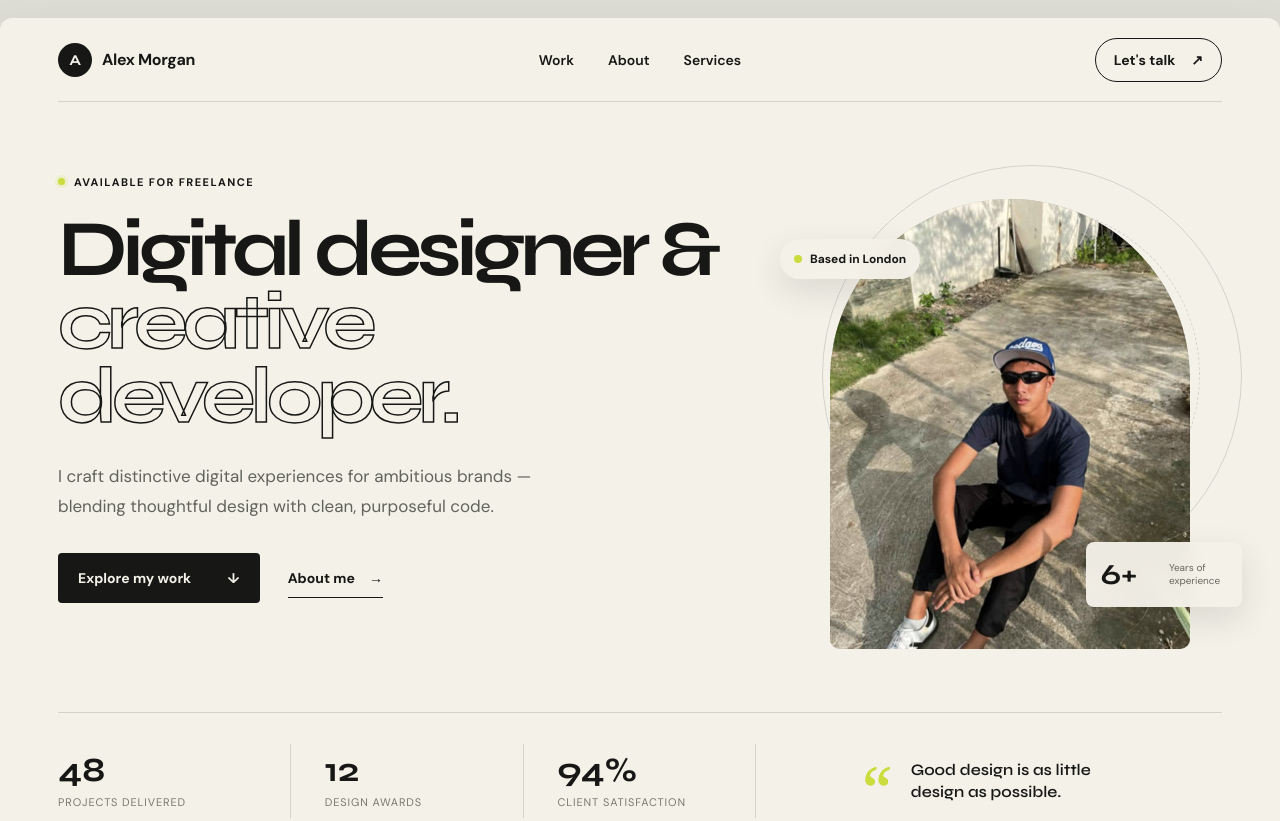
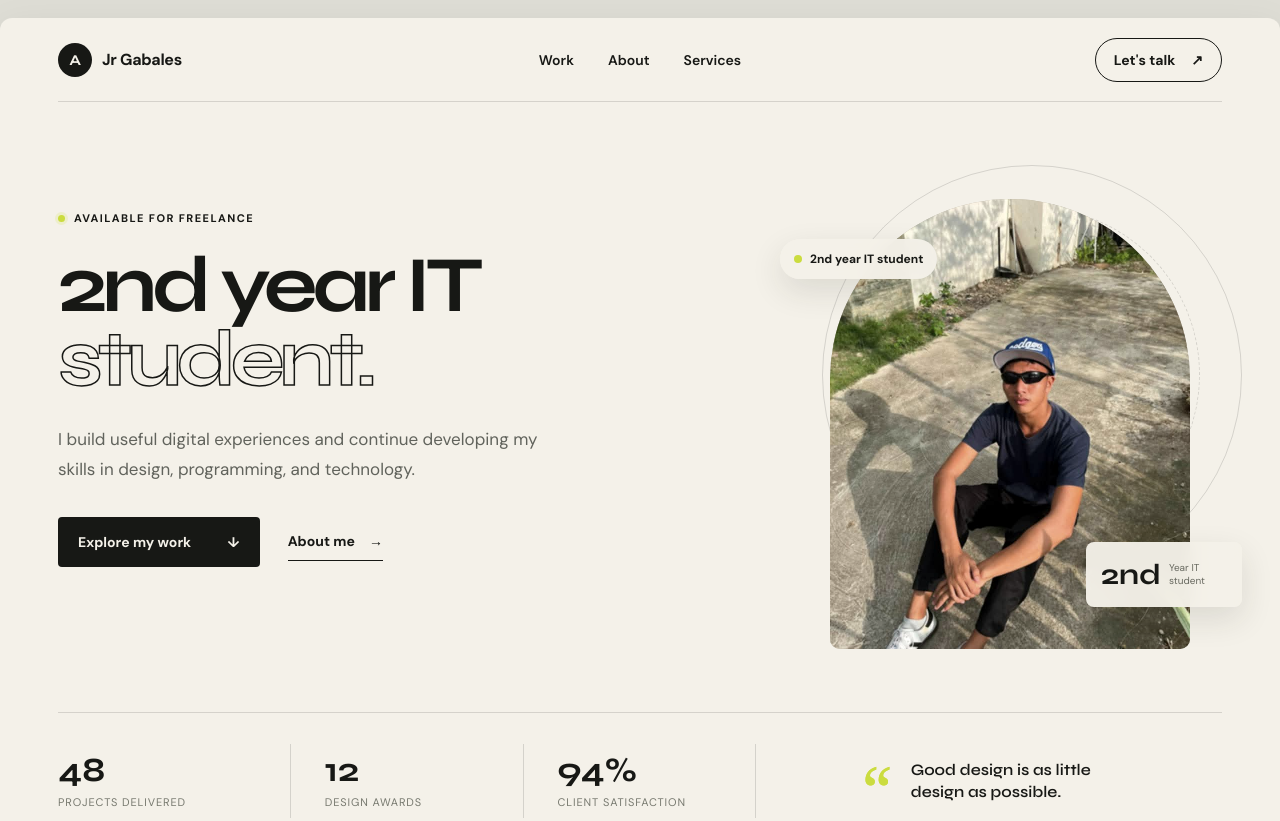
Before and after one commit to jrgabales2006-dot/Gabales-project-1, a plain HTML site: page index.html in a window 1280 px wide. Shown: the top 821 px of the page. Drawn offline with Linux system fonts and the light colour scheme.

Commit message:
adding the name and course

```diff
--- a/index.html
+++ b/index.html
@@ -3,8 +3,8 @@
 <head>
   <meta charset="UTF-8">
   <meta name="viewport" content="width=device-width, initial-scale=1.0">
-  <meta name="description" content="Personal portfolio of Alex Morgan, visual designer and front-end developer.">
-  <title>Alex Morgan — Creative Developer</title>
+  <meta name="description" content="Personal portfolio of Jr Gabales, second-year IT student.">
+  <title>Jr Gabales — 2nd Year IT Student</title>
   <link rel="preconnect" href="https://fonts.googleapis.com">
   <link rel="preconnect" href="https://fonts.gstatic.com" crossorigin>
   <link href="https://fonts.googleapis.com/css2?family=DM+Sans:wght@400;500;600;700&family=Syne:wght@600;700;800&display=swap" rel="stylesheet">
@@ -15,7 +15,7 @@
     <header class="nav-wrap">
       <a class="brand" href="#top" aria-label="Back to top">
         <span class="brand-mark">A</span>
-        <span>Alex Morgan</span>
+        <span>Jr Gabales</span>
       </a>
       <nav class="nav-links" aria-label="Main navigation">
         <a href="#work">Work</a>
@@ -32,27 +32,27 @@
       <section class="hero" aria-labelledby="hero-title">
         <div class="hero-copy">
           <p class="eyebrow"><span></span> Available for freelance</p>
-          <h1 id="hero-title">Digital designer &amp;<br><em>creative developer.</em></h1>
-          <p class="hero-intro">I craft distinctive digital experiences for ambitious brands — blending thoughtful design with clean, purposeful code.</p>
+          <h1 id="hero-title">2nd year IT<br><em>student.</em></h1>
+          <p class="hero-intro">I build useful digital experiences and continue developing my skills in design, programming, and technology.</p>
           <div class="hero-actions">
             <a class="primary-button" href="#work">Explore my work <span aria-hidden="true">↓</span></a>
             <a class="text-link" href="#about">About me <span aria-hidden="true">→</span></a>
           </div>
         </div>
 
-        <div class="portrait-wrap" aria-label="Portrait of Alex Morgan">
+        <div class="portrait-wrap" aria-label="Portrait of Jr Gabales">
           <div class="orbit orbit-one"></div>
           <div class="orbit orbit-two"></div>
           <div class="portrait-card">
-            <img src="assets/profile.png" alt="Profile portrait of Alex Morgan">
+            <img src="assets/profile.png" alt="Profile portrait of Jr Gabales">
           </div>
           <div class="badge badge-top">
             <span class="badge-dot"></span>
-            Based in London
+            2nd year IT student
           </div>
           <div class="badge badge-bottom">
-            <strong>6+</strong>
-            <span>Years of experience</span>
+            <strong>2nd</strong>
+            <span>Year IT student</span>
           </div>
         </div>
       </section>
@@ -123,8 +123,8 @@
         <div class="about-copy">
           <h2>I turn complex ideas into simple, memorable experiences.</h2>
           <div class="about-columns">
-            <p>I'm a multidisciplinary designer with a developer's mindset. I care about the details, the story, and the way people feel when they interact with a product.</p>
-            <p>Over the last six years, I've partnered with startups and global teams to build brands and digital products that are both useful and unmistakably human.</p>
+            <p>I'm a second-year IT student who enjoys learning how technology can solve everyday problems. I care about clean design and creating experiences that feel simple and useful.</p>
+            <p>I'm currently developing my skills in programming, web development, and design while working on projects that help me grow as a future technology professional.</p>
           </div>
         </div>
       </section>
@@ -165,9 +165,9 @@
     <footer>
       <a class="brand" href="#top">
         <span class="brand-mark">A</span>
-        <span>Alex Morgan</span>
+        <span>Jr Gabales</span>
       </a>
-      <p>© 2026 Alex Morgan</p>
+      <p>© 2026 Jr Gabales</p>
       <div class="social-links">
         <a href="#top">LinkedIn</a>
         <a href="#top">Dribbble</a>
```
